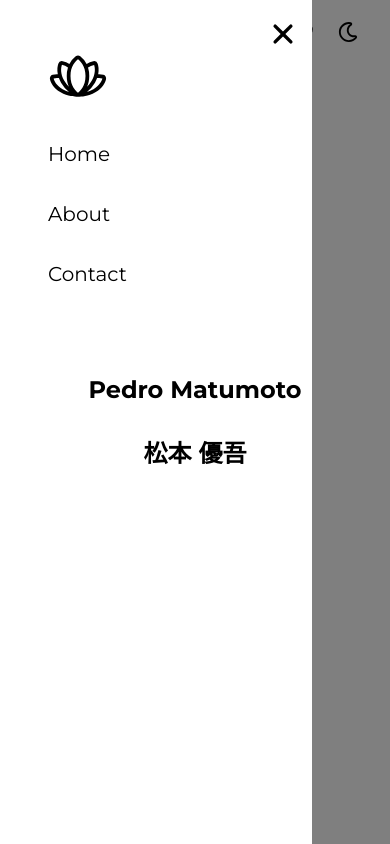
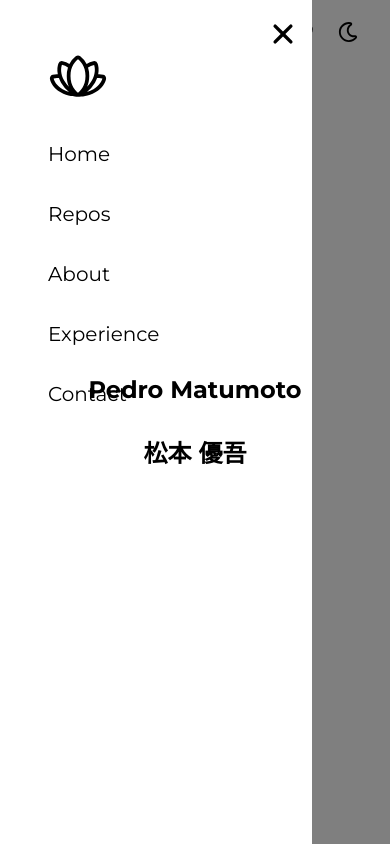
Before and after one commit to PedroMatumoto/PedroMatumoto.github.io, a React (Vite) app: page / in a window 390 px wide. Both pictures are taken after a click on the icon 44 px from the left and 32 px from the top of the page. Shown: the top 844 px of the page. Built offline with nearby package versions, Linux system fonts and the light colour scheme.

Commit message:
fix: corrige navbar para mobile

```diff
--- a/src/app/components/navbar.tsx
+++ b/src/app/components/navbar.tsx
@@ -133,21 +133,54 @@ export function Navbar() {
             />
             <PiFlowerLotus className="text-6xl" />
             <div className="flex flex-col justify-center gap-8 text-xl">
-              <a
-                href="#"
-                className={`cursor-pointer transition-all duration-1000 ${fade ? 'translate-x-0 opacity-100' : '-translate-x-full opacity-0'}`}
-              >
+              <a href="#" className="cursor-pointer">
                 Home
               </a>
               <a
-                href="#"
-                className={`cursor-pointer transition-all delay-100 duration-1000 ${fade ? 'translate-x-0 opacity-100' : '-translate-x-full opacity-0'}`}
+                href="#repos"
+                className="cursor-pointer"
+                onClick={(e) => (
+                  e.preventDefault(),
+                  document
+                    .getElementById('repos')
+                    ?.scrollIntoView({ behavior: 'smooth' })
+                )}
+              >
+                Repos
+              </a>
+              <a
+                href="#about"
+                className="cursor-pointer"
+                onClick={(e) => (
+                  e.preventDefault(),
+                  document
+                    .getElementById('about')
+                    ?.scrollIntoView({ behavior: 'smooth' })
+                )}
               >
                 About
               </a>
               <a
-                href="#"
-                className={`cursor-pointer transition-all delay-200 duration-1000 ${fade ? 'translate-x-0 opacity-100' : '-translate-x-full opacity-0'}`}
+                href="#info"
+                className="cursor-pointer"
+                onClick={(e) => (
+                  e.preventDefault(),
+                  document
+                    .getElementById('info')
+                    ?.scrollIntoView({ behavior: 'smooth' })
+                )}
+              >
+                Experience
+              </a>
+              <a
+                href="#contact"
+                className="cursor-pointer"
+                onClick={(e) => (
+                  e.preventDefault(),
+                  document
+                    .getElementById('contact')
+                    ?.scrollIntoView({ behavior: 'smooth' })
+                )}
               >
                 Contact
               </a>
```
